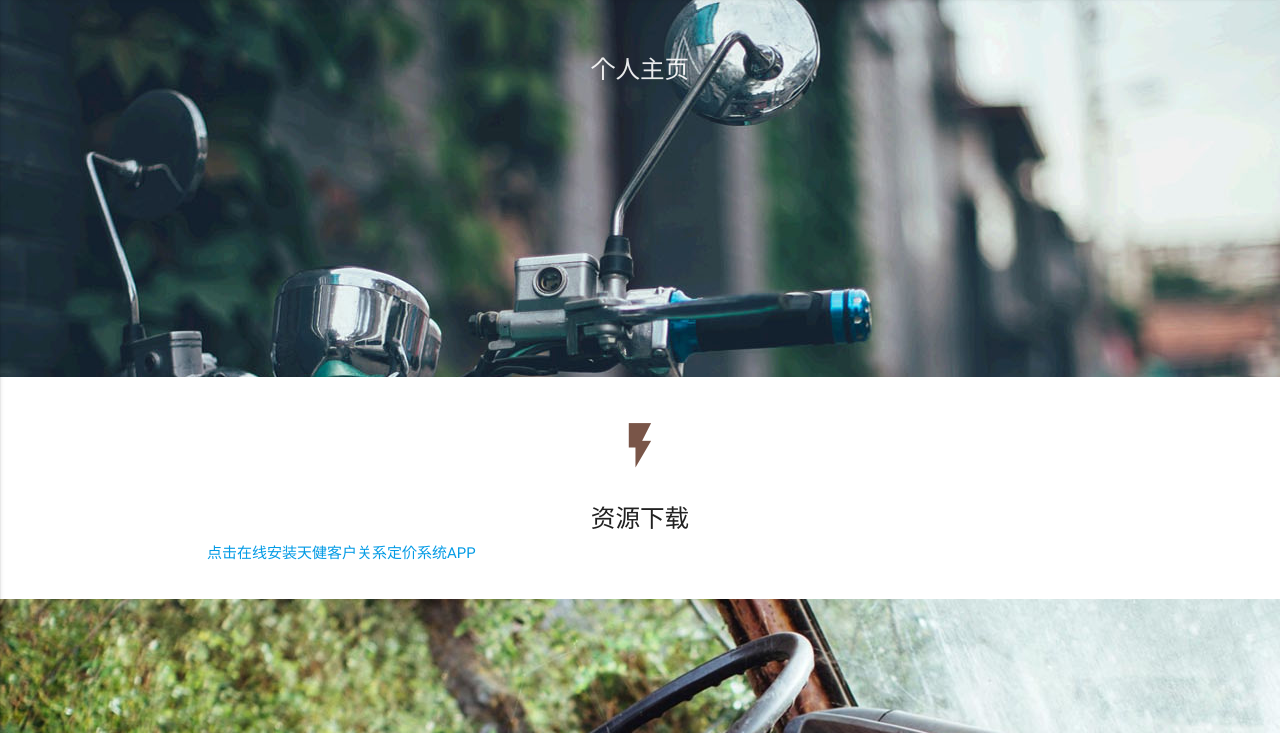
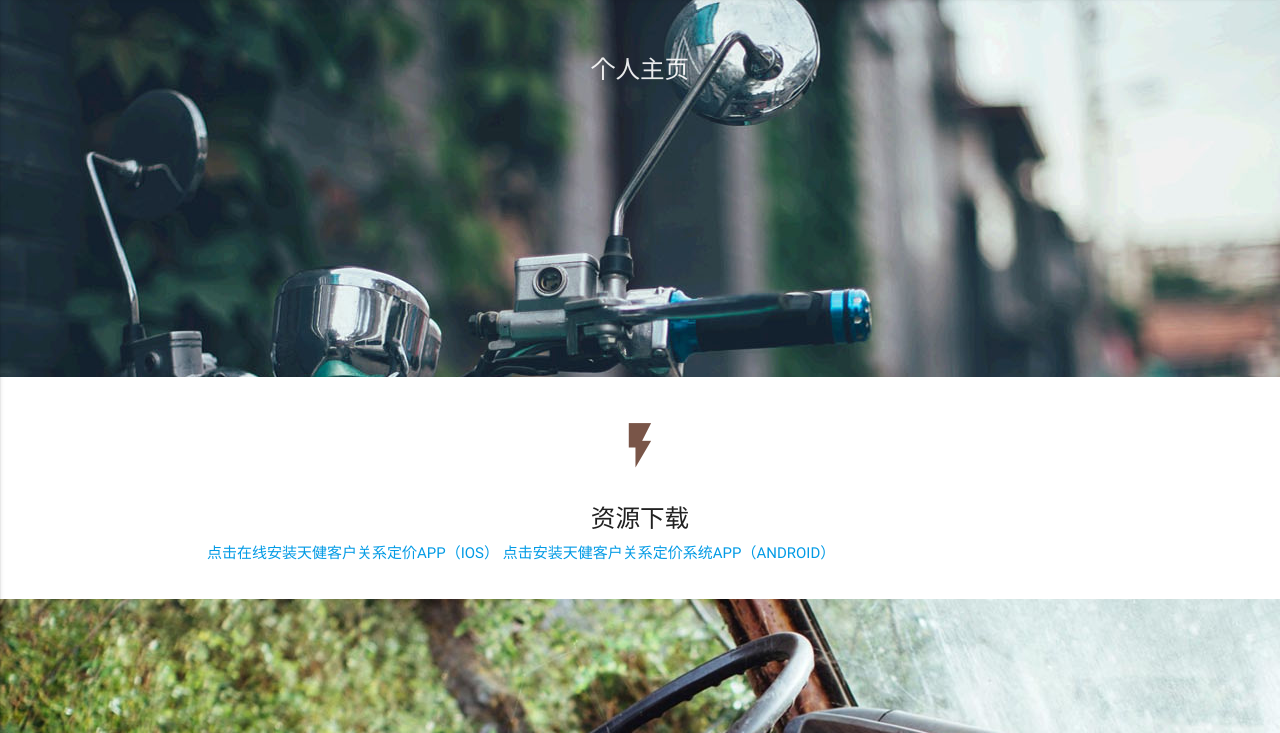
Before and after one commit to jjjachyty/jjjachyty.github.com, a plain HTML site: page index.html in a window 1280 px wide. Shown: the part 67-800 px from the top of the page. Drawn offline with nearby package versions, Linux system fonts and the light colour scheme.

Commit message:
no message

```diff
--- a/index.html
+++ b/index.html
@@ -62,7 +62,9 @@
                     <div class="icon-block">
                         <h2 class="center brown-text"><i class="material-icons">flash_on</i></h2>
                         <h5 class="center">资源下载</h5>
-                        <a href="itms-services://?action=download-manifest&url=https://jjjachyty.github.io/manifest.plist">点击在线安装天健客户关系定价系统APP</a>
+                        <a href="itms-services://?action=download-manifest&url=https://jjjachyty.github.io/manifest.plist">点击在线安装天健客户关系定价APP（IOS）</a>
+                        <a href="RPM.apk">点击安装天健客户关系定价系统APP（ANDROID）</a>
+
                     </div>
                 </div>
 
```
Also changed, not shown: 2 other files.
